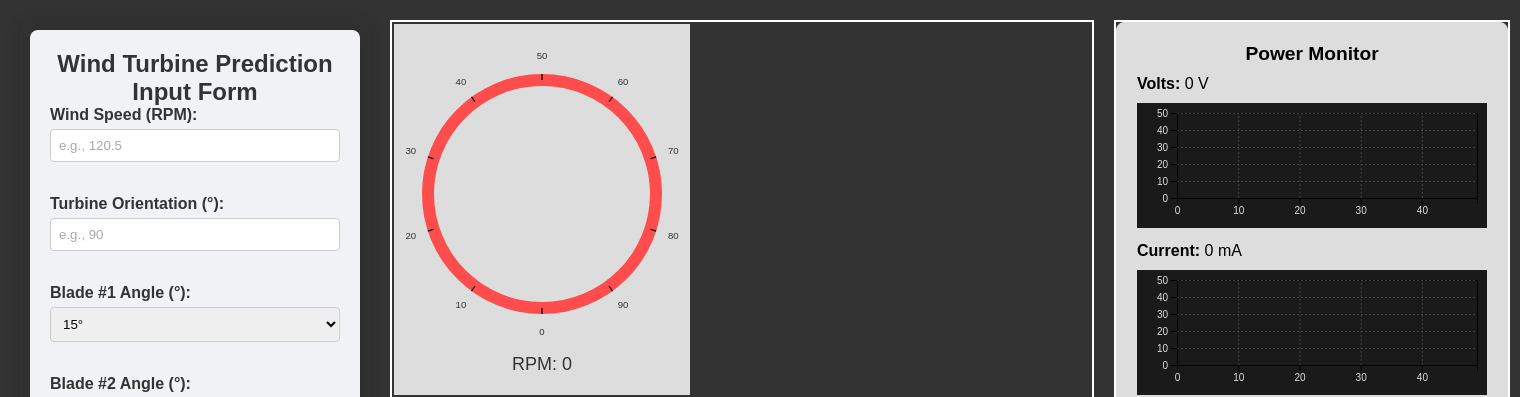
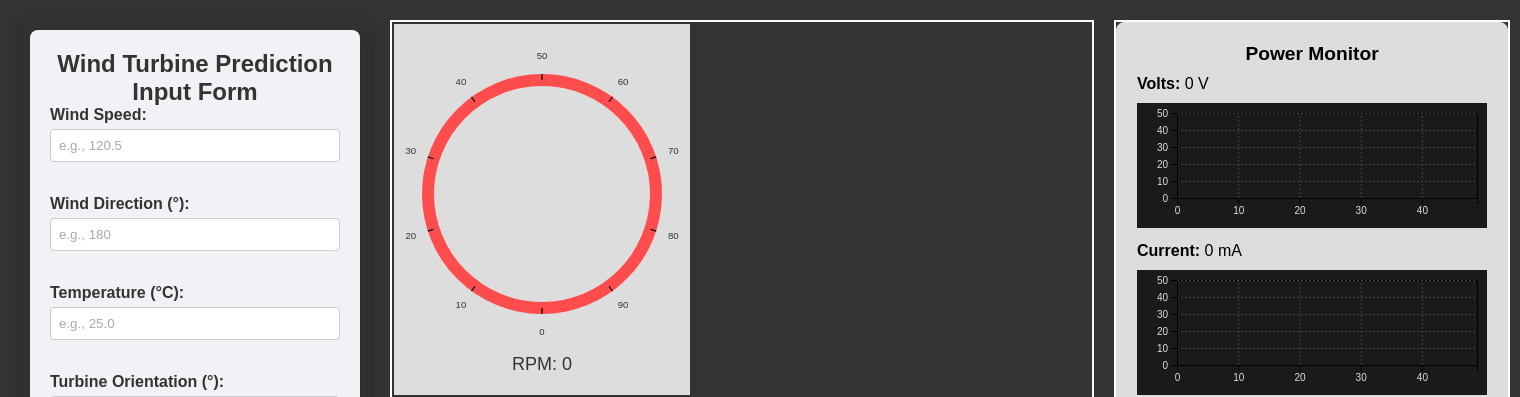
Before and after one commit to RyanSeidel/WindTurbine, a Flask app: page /socket in a window 1520 px wide. Shown: the part 77-474 px from the top of the page. Run offline with Flask 2, Linux system fonts and the light colour scheme; some libraries are stand-ins or nearby versions.

Commit message:
changed the predictionpanel
reorganize it

```diff
--- a/docker/custom-dashboard/templates/socket.html
+++ b/docker/custom-dashboard/templates/socket.html
@@ -30,8 +30,14 @@
             <div class="form-box">
                 <h2>Wind Turbine Prediction Input Form</h2>
                 <form id="predictionForm">
-                    <label for="windSpeed">Wind Speed (RPM):</label>
+                    <label for="windSpeed">Wind Speed:</label>
                     <input type="number" id="windSpeed" name="windSpeed" step="0.1" placeholder="e.g., 120.5" required><br><br>
+
+                    <label for="windDirection">Wind Direction (°):</label>
+                    <input type="number" id="windDirection" name="windDirection" step="1" placeholder="e.g., 180" required><br><br>
+
+                    <label for="temperature">Temperature (°C):</label>
+                    <input type="number" id="temperature" name="temperature" step="0.1" placeholder="e.g., 25.0" required><br><br>
 
                     <label for="orientation">Turbine Orientation (°):</label>
                     <input type="number" id="orientation" name="orientation" step="1" placeholder="e.g., 90" required><br><br>
@@ -57,12 +63,6 @@
                         <option value="30">30°</option>
                         <option value="45">45°</option>
                     </select><br><br>
-
-                    <label for="windDirection">Wind Direction (°):</label>
-                    <input type="number" id="windDirection" name="windDirection" step="1" placeholder="e.g., 180" required><br><br>
-
-                    <label for="temperature">Temperature (°C):</label>
-                    <input type="number" id="temperature" name="temperature" step="0.1" placeholder="e.g., 25.0" required><br><br>
 
                     <button type="submit">Submit Prediction Data</button>
                 </form>
```
Also changed, not shown: docker/node-red-data/.config.nodes.json, 5 other files.
